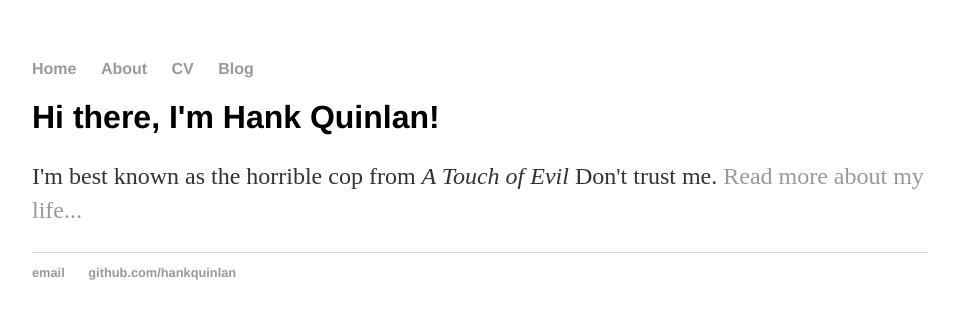
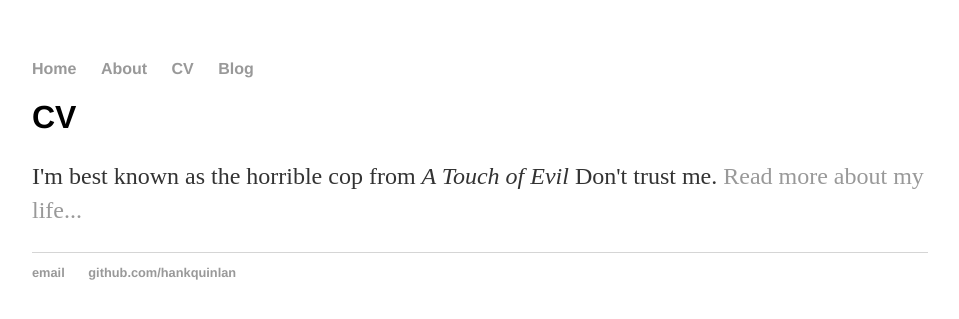
Before and after one commit to materurbium/github.io, a Jekyll site: the page cv/index.html, which Jekyll copies as it is, in a window 1280 px wide. Shown: the top 319 px of the page, without its empty margins (160-1119 px from the left). Built offline with Jekyll 4.4.1, drawn with Linux system fonts in a browser that asks for light colours.

Commit message:
Update index.html

```diff
--- a/cv/index.html
+++ b/cv/index.html
@@ -16,7 +16,7 @@
 		</nav>
 		<div class="container">
     		<div class="blurb">
-        		<h1>Hi there, I'm Hank Quinlan!</h1>
+        		<h1>CV</h1>
 				<p>I'm best known as the horrible cop from <em>A Touch of Evil</em> Don't trust me. <a href="/about">Read more about my life...</a></p>
     		</div><!-- /.blurb -->
 		</div><!-- /.container -->
```
